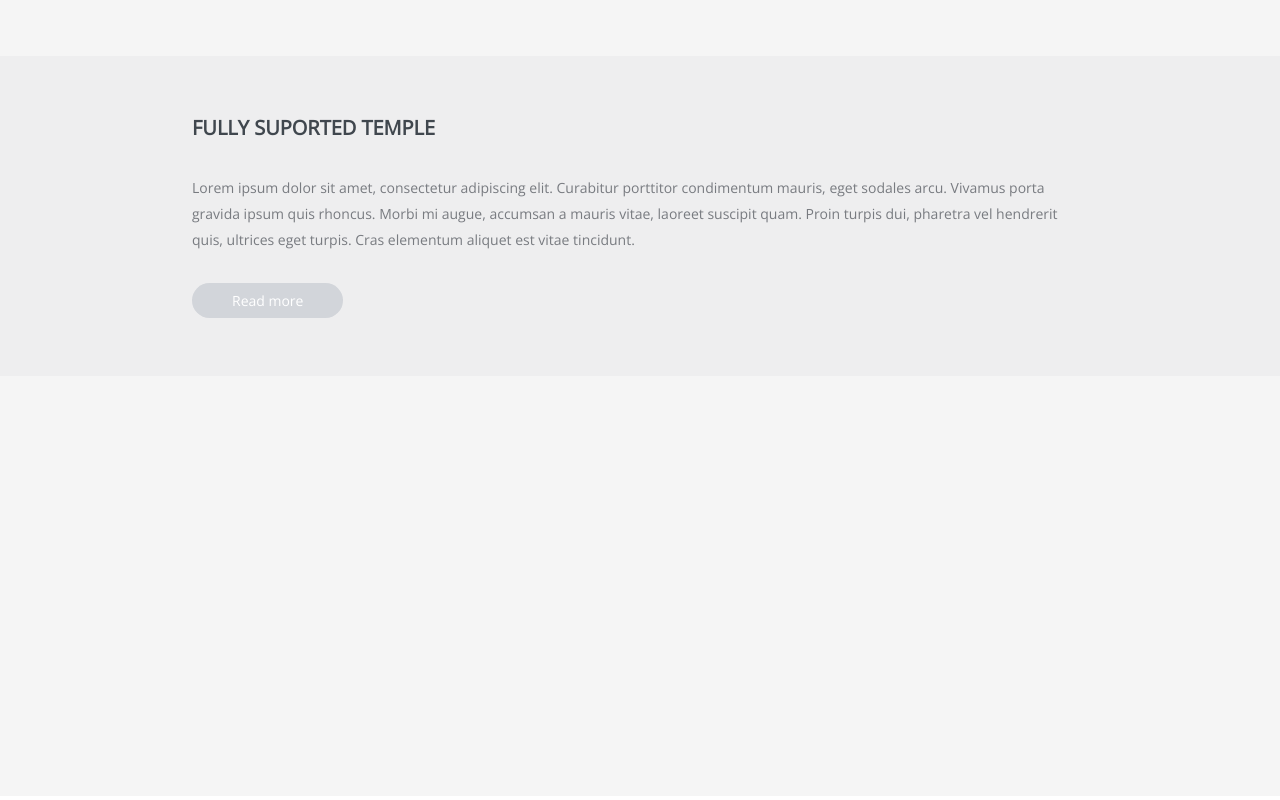
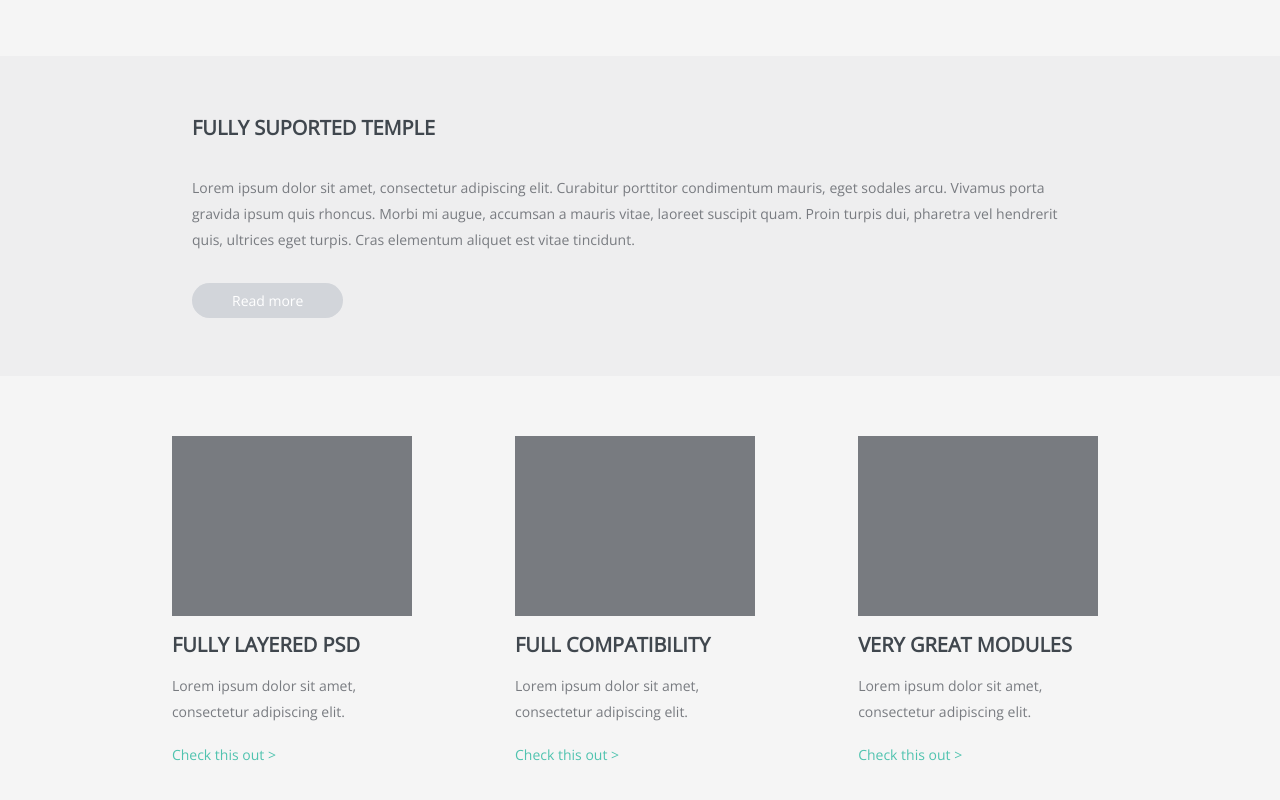
Before and after one commit to maximys963/Site-from-scratch-, a website: page index.html in a window 1280 px wide. Shown: the part 1480-2280 px from the top of the page. Drawn offline with nearby package versions, Linux system fonts and the light colour scheme.

Commit message:
add some elements to five section

```diff
--- a/index.html
+++ b/index.html
@@ -78,27 +78,32 @@
     </section>
 
     <section class="fiveSection">
-        <section>
+        <div class="five-container">
+            <div class="five-image"></div>
+            <h5 class="five-header">
+                FULLY LAYERED PSD
+            </h5>
             <div></div>
-            <h5></h5>
+            <article>Lorem ipsum dolor sit amet,
+                consectetur adipiscing elit.</article>
+            <a>Check this out ></a>
+        </div>
+        <div class="five-container">
+            <div class="five-image"></div>
+            <h5 class="five-header">FULL COMPATIBILITY</h5>
             <div></div>
-            <article></article>
-            <a></a>
-        </section>
-        <section>
+            <article>Lorem ipsum dolor sit amet,
+                consectetur adipiscing elit.</article>
+            <a>Check this out   ></a>
+        </div>
+        <div class="five-container">
+            <div class="five-image"></div>
+            <h5 class="five-header">VERY GREAT MODULES</h5>
             <div></div>
-            <h5></h5>
-            <div></div>
-            <article></article>
-            <a></a>
-        </section>
-        <section>
-            <div></div>
-            <h5></h5>
-            <div></div>
-            <article></article>
-            <a></a>
-        </section>
+            <article>Lorem ipsum dolor sit amet,
+                consectetur adipiscing elit.</article>
+            <a>Check this out   ></a>
+        </div>
 
     </section>
 
--- a/style.css
+++ b/style.css
@@ -254,10 +254,45 @@ body > div {
 	top:1856px;
 	width: 100%;
 	background-color: #f5f5f5;
-	height: 420px;
-
+	height: 440px;
+	text-align: center;
+}
+.five-container{
+	display: inline-block;
+	width: 250px;
+	margin-top: 60px;
+	text-align: left;
+	margin-left:45px;
+	margin-right:45px;
 
 }
+.five-container  h5{
+	color: #40474e;
+	font-size: 20px;
+	display: inline-block;
+	margin-top:15px;
+	margin-bottom:15px;
+
+}
+.five-container article{
+	color:#787b80;
+	display: inline-block;
+	font-size: 14px;
+	line-height: 26px;
+ }
+.five-container a {
+color: #50c3af;
+font-size: 14px;
+display: inline-block;
+margin-top: 20px;
+}
+
+.five-image{
+	height: 180px;
+	width: 240px;
+	background-color: #787b80;
+}
+
 @font-face {
 	font-family: Belinda;
 	src: url(fonts/belinda.otf);
```
